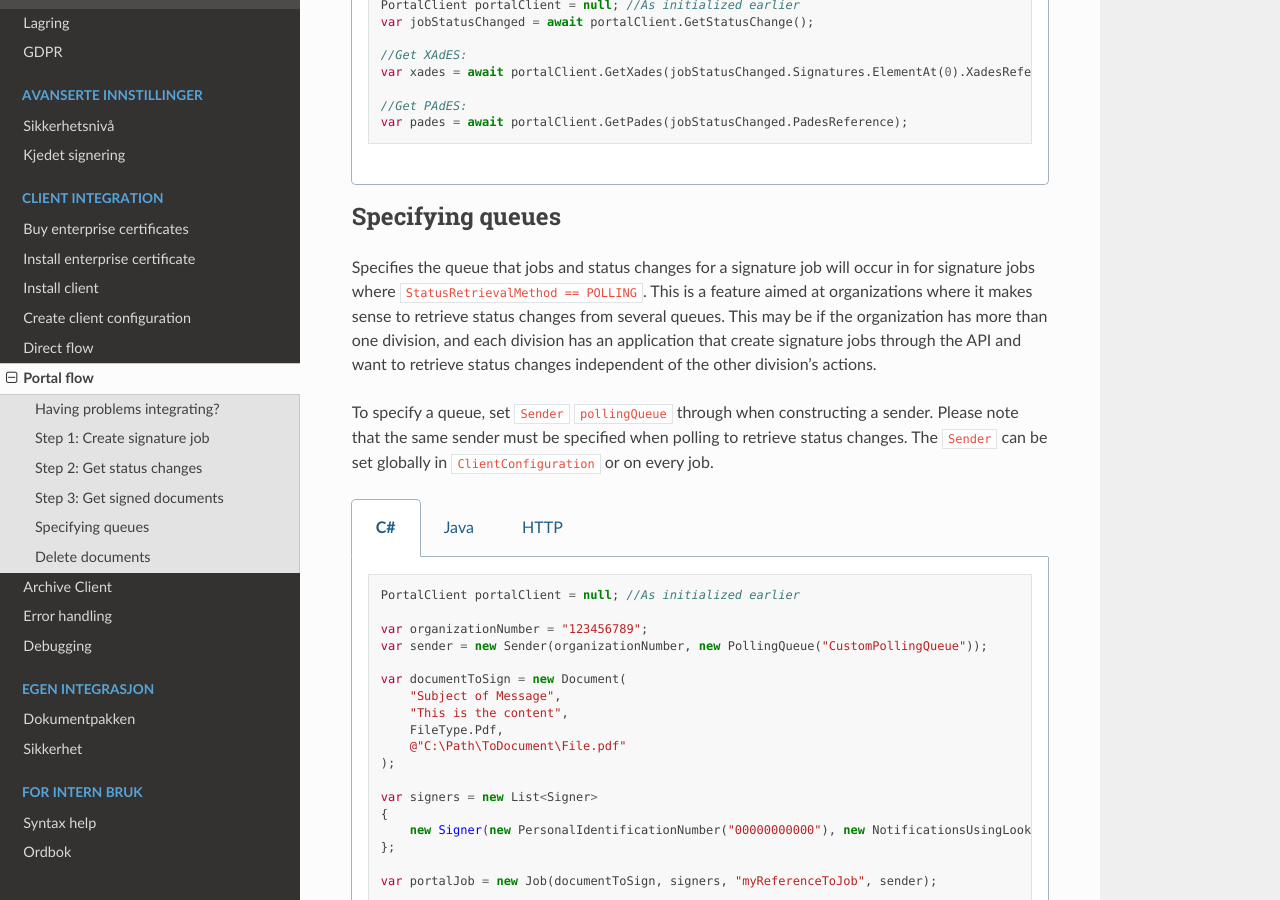
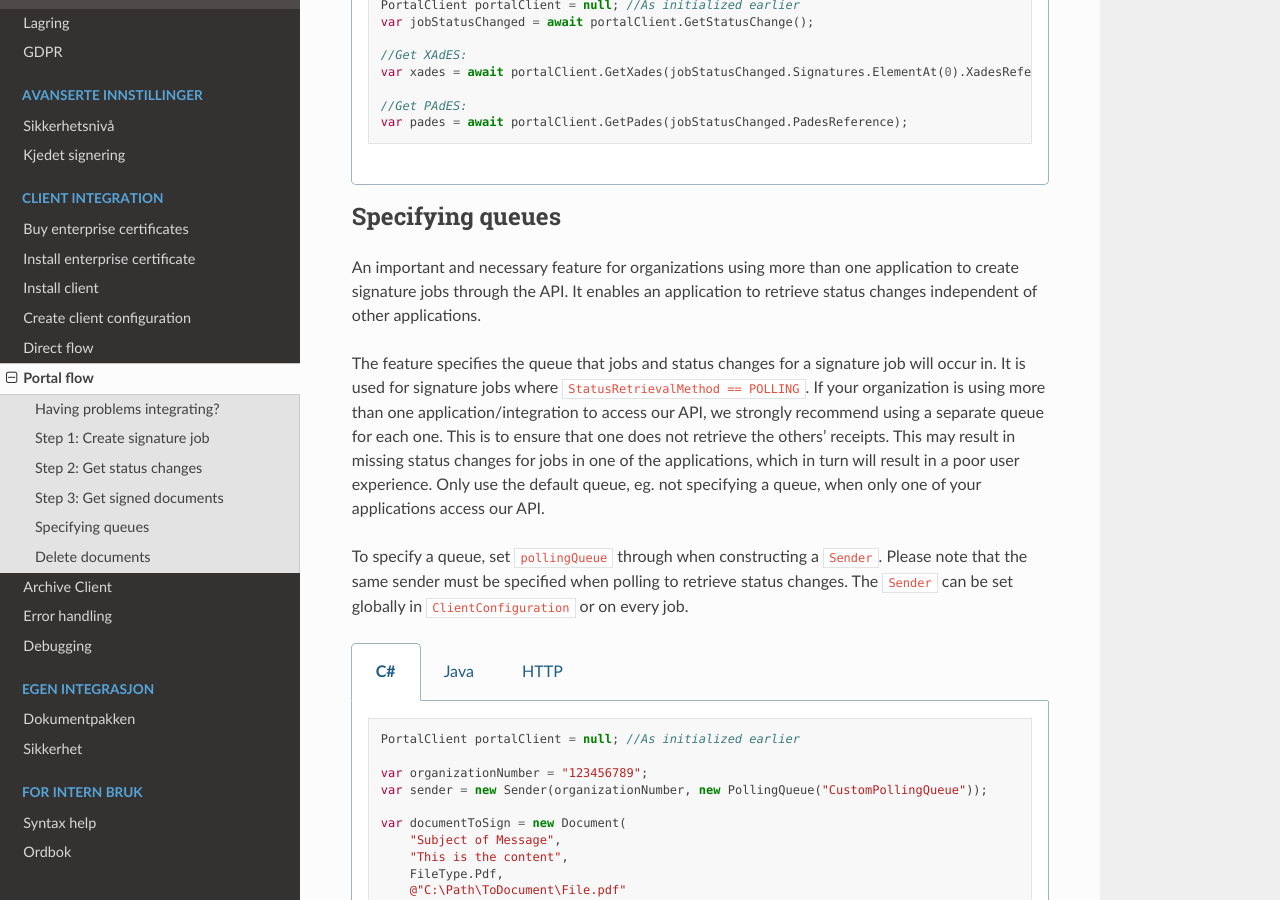
Before and after one commit to ramonarellano/signering-docs, a Sphinx documentation site: the page built from source/client-integration/portal-flow.rst, in a window 1280 px wide and 900 px high, scrolled down 6011 px. Built offline with Sphinx 7.4.7 and the Read the Docs theme 2.0.0, drawn with Linux system fonts in a browser that asks for light colours.

Commit message:
Oppdaterer beskrivelse av køer etter forslag fra Difi

```diff
--- a/source/client-integration/direct-flow.rst
+++ b/source/client-integration/direct-flow.rst
@@ -558,9 +558,11 @@ Steg 5: Confirm finished processing
 Specifying queues
 ===================
 
-Specifies the queue that jobs and status changes for a signature job will occur in for signature jobs where :code:`StatusRetrievalMethod == POLLING`. This is a feature aimed at organizations where it makes sense to retrieve status changes from several queues. This may be if the organization has more than one division, and each division has an application that create signature jobs through the API and want to retrieve status changes independent of the other division’s actions.
+An important and necessary feature for organizations using more than one application to create signature jobs through the API. It enables an application to retrieve status changes independent of other applications.
 
-To specify a queue, set :code:`Sender` :code:`pollingQueue` through when constructing a sender. Please note that the same sender must be specified when polling to retrieve status changes. The :code:`Sender` can be set globally in :code:`ClientConfiguration` or on every job.
+The feature specifies the queue that jobs and status changes for a signature job will occur in. It is used for signature jobs where ``StatusRetrievalMethod == POLLING``. If your organization is using more than one application/integration to access our API, we strongly recommend using a separate queue for each one. This is to ensure that one does not retrieve the others' receipts. This may result in missing status changes for jobs in one of the applications, which in turn will result in a poor user experience. Only use the default queue, eg. not specifying a queue, when only one of your applications access our API.
+
+To specify a queue, set :code:`pollingQueue` through when constructing a :code:`Sender`. Please note that the same sender must be specified when polling to retrieve status changes. The :code:`Sender` can be set globally in :code:`ClientConfiguration` or on every job.
 
 ..  tabs::
 
--- a/source/client-integration/portal-flow.rst
+++ b/source/client-integration/portal-flow.rst
@@ -523,9 +523,11 @@ When getting XAdES and PAdES for a PortalJob, remember that the XAdES is per sig
 Specifying queues
 ===================
 
-Specifies the queue that jobs and status changes for a signature job will occur in for signature jobs where :code:`StatusRetrievalMethod == POLLING`. This is a feature aimed at organizations where it makes sense to retrieve status changes from several queues. This may be if the organization has more than one division, and each division has an application that create signature jobs through the API and want to retrieve status changes independent of the other division’s actions.
+An important and necessary feature for organizations using more than one application to create signature jobs through the API. It enables an application to retrieve status changes independent of other applications.
 
-To specify a queue, set :code:`Sender` :code:`pollingQueue` through when constructing a sender. Please note that the same sender must be specified when polling to retrieve status changes. The :code:`Sender` can be set globally in :code:`ClientConfiguration` or on every job.
+The feature specifies the queue that jobs and status changes for a signature job will occur in. It is used for signature jobs where ``StatusRetrievalMethod == POLLING``. If your organization is using more than one application/integration to access our API, we strongly recommend using a separate queue for each one. This is to ensure that one does not retrieve the others' receipts. This may result in missing status changes for jobs in one of the applications, which in turn will result in a poor user experience. Only use the default queue, eg. not specifying a queue, when only one of your applications access our API.
+
+To specify a queue, set :code:`pollingQueue` through when constructing a :code:`Sender`. Please note that the same sender must be specified when polling to retrieve status changes. The :code:`Sender` can be set globally in :code:`ClientConfiguration` or on every job.
 
 ..  tabs::
 
```
